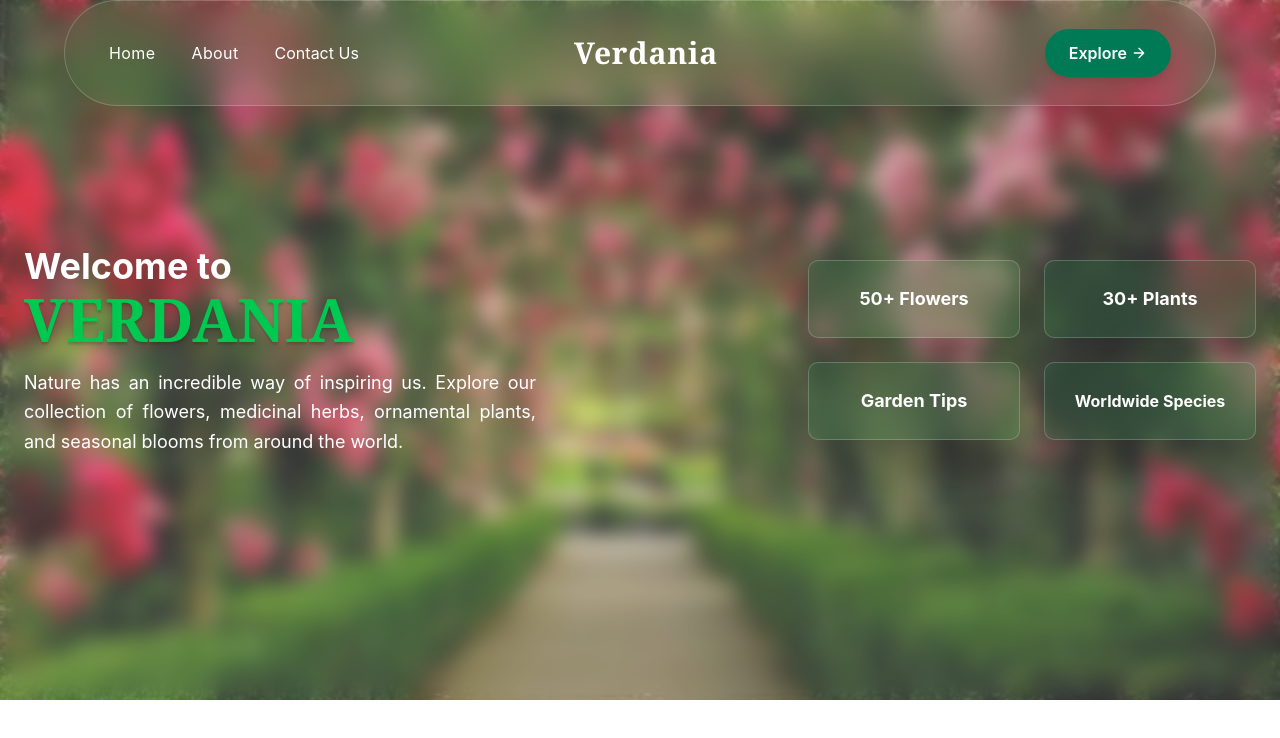
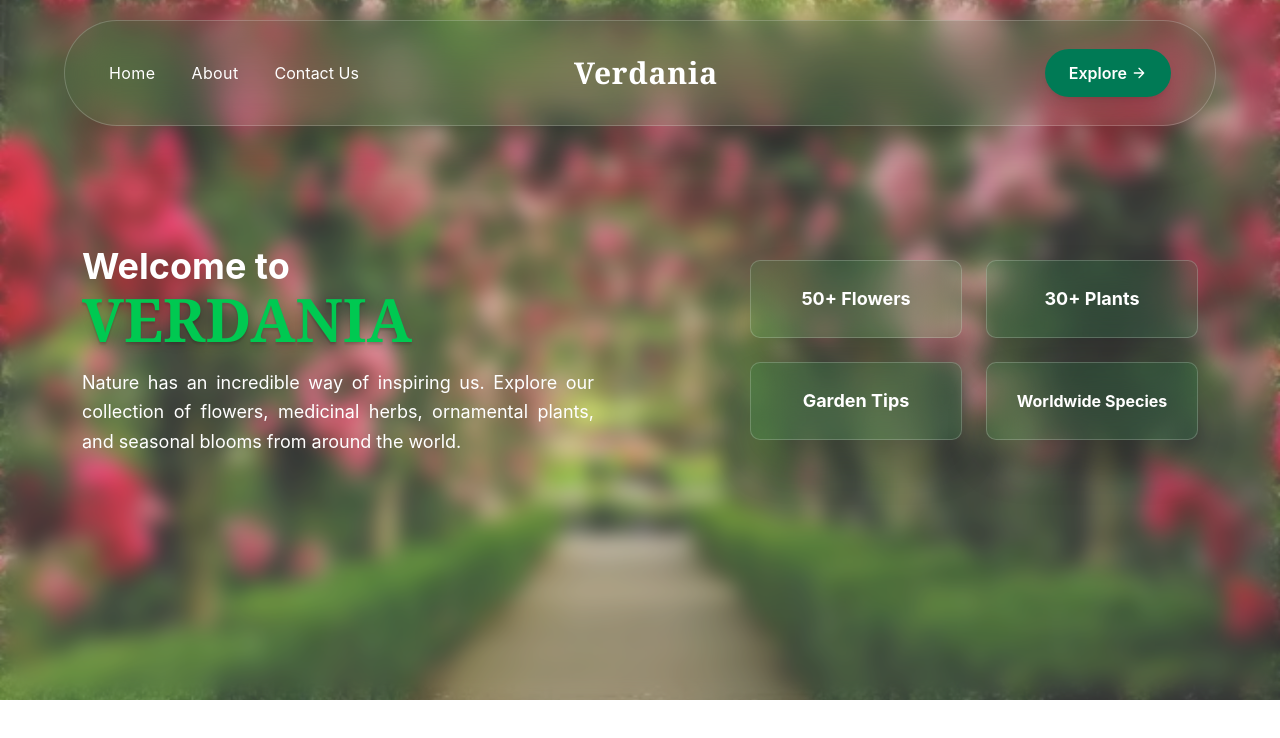
Before and after one commit to student-BPSMV/Verdania, a React (Vite) app: page / in a window 1280 px wide. Shown: the top 738 px of the page. Built offline with nearby package versions, Linux system fonts and the light colour scheme.

Commit message:
Fix the css

```diff
--- a/src/components/HeroSection.jsx
+++ b/src/components/HeroSection.jsx
@@ -5,14 +5,14 @@ function HeroSection() {
   return (
     <section className="garden-section flex items-center justify-center">
       <div
-        className="container w-full max-w-7xl mx-auto px-6 py-12 flex flex-col md:flex-row justify-between items-center gap-10"
+        className="container w-full max-w-7xl mx-auto px-6 py-12 flex flex-col md:flex-row justify-around items-center gap-10"
         data-aos="fade-up"
       >
         {/* Left Side Content */}
         <div className="content max-w-lg">
           <h1 className="text-4xl font-bold leading-tight font-sans">
             Welcome to{" "}
-            <span className="text-6xl text-green-500 text-shadow-lg font-serif block sm:inline">
+            <span className="text-6xl text-green-500 text-shadow-lg font-serif block sm:inline mt-2">
               VERDANIA
             </span>
           </h1>
--- a/src/components/Navbar.jsx
+++ b/src/components/Navbar.jsx
@@ -6,7 +6,7 @@ function Navbar() {
     <>
       <nav>
         <header
-          class="fixed top-0 left-1/2 -translate-x-1/2 z-50
+          class="fixed top-5 left-1/2 -translate-x-1/2 z-50
 w-[90%] max-w-7xl
 px-6 py-2
 flex items-center justify-between
```
